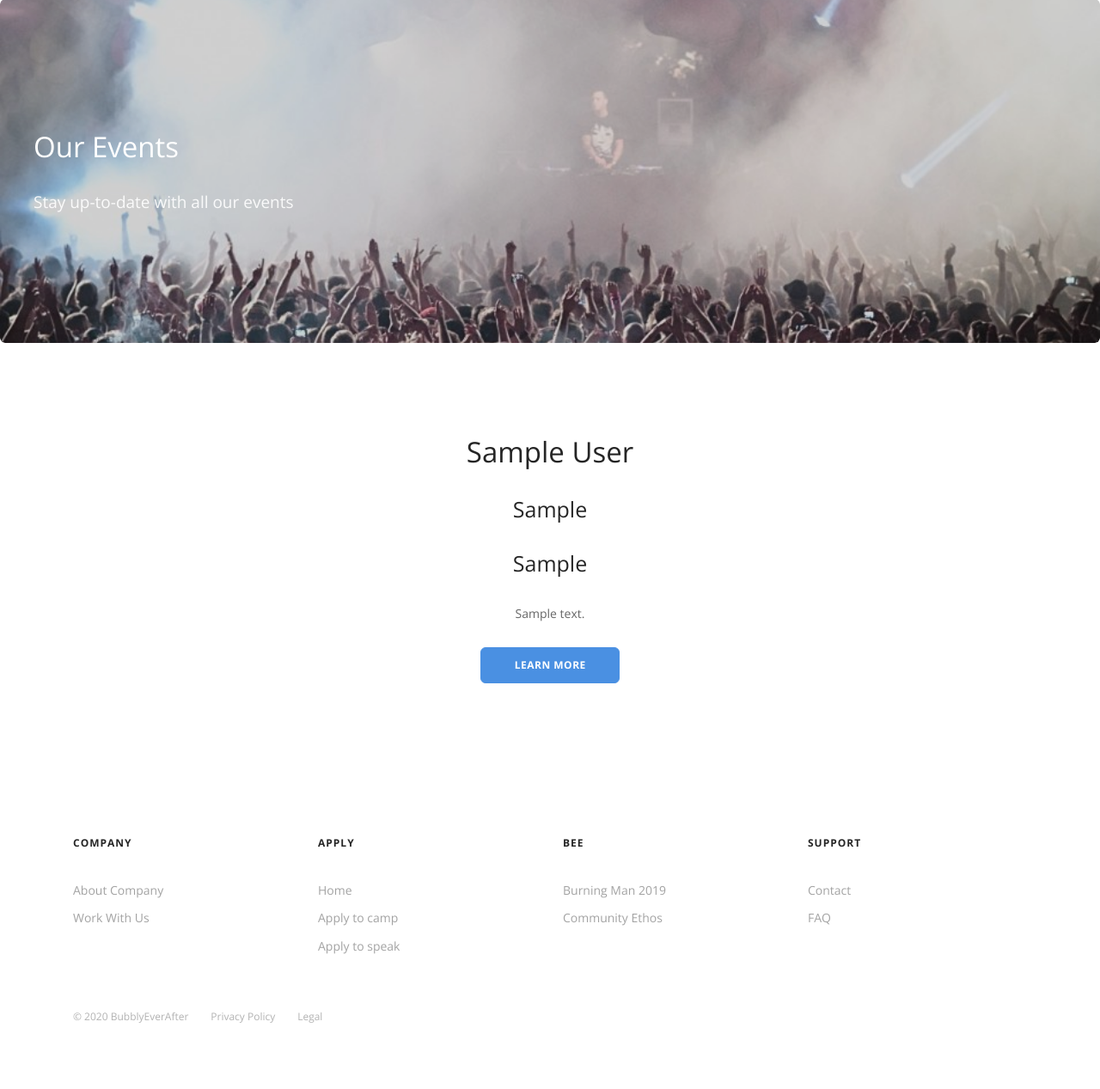
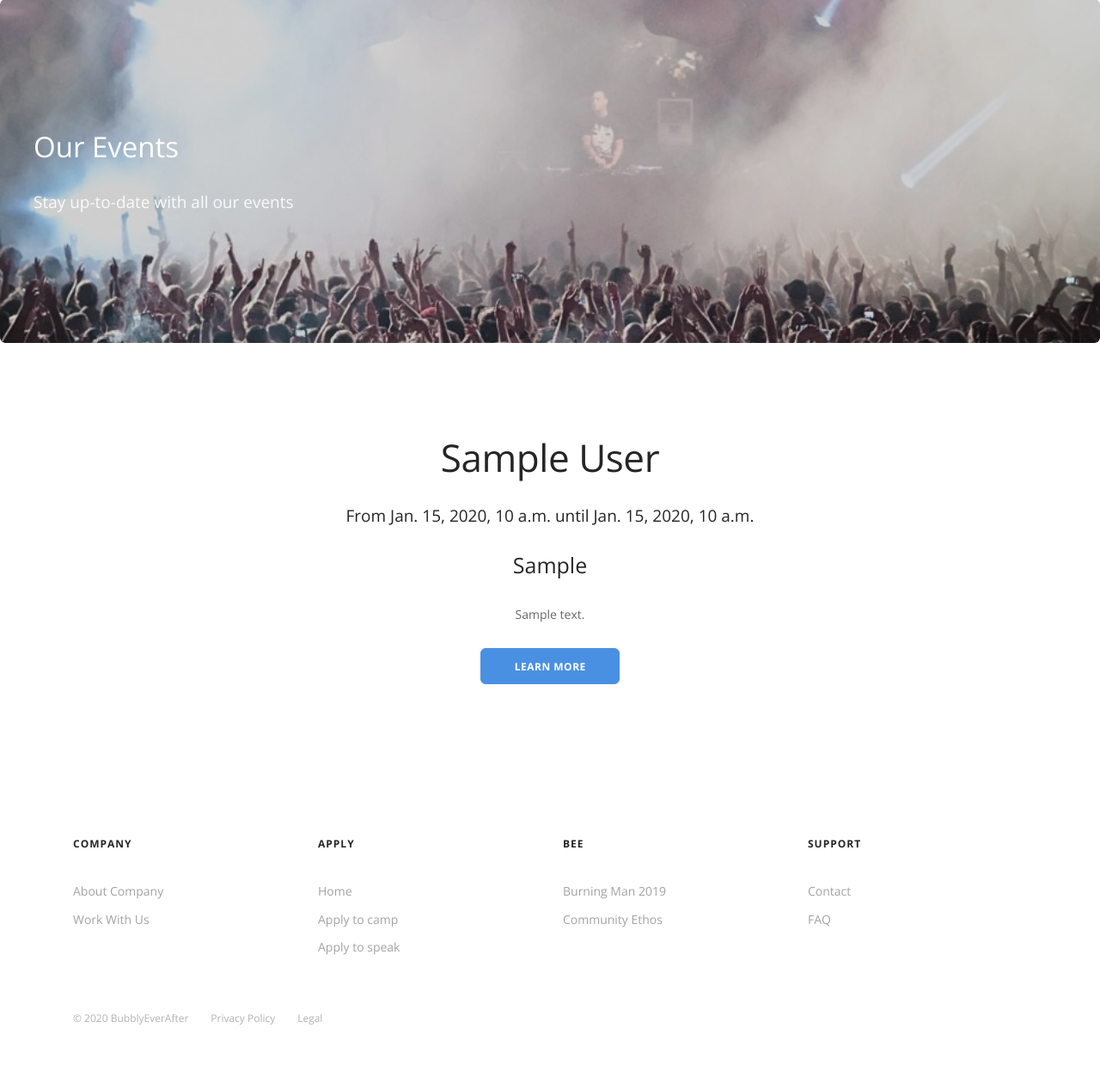
Before and after one commit to Georges7Haddad/BubblyEverAfter, a Django app: page /events in a window 1280 px wide. Shown: the part 91-1358 px from the top of the page at 86% size. Before the commit the page ends 1281 px from the top, so only its background shows below. Run offline with Django 3.2, Linux system fonts and the light colour scheme; tables that the repository leaves empty hold one stand-in row (values such as "Sample post"); some libraries are stand-ins or nearby versions.

Commit message:
updates: [update] changed bubblyevents to BubblyEvents [add] start_date and end_date to create event form [update] changed event_website to facebook_link [update] created a separate html file for the footer and included it in the body [add] message error to be displayed to user in create event form
new:
[update] fixed &nbsp issue in all templates
[update] optimized all templates by moving footer to base.html
[add] new form to create event /create_event
[add] new template to display events from form
[add] new template to create events (should be added to nav_bar of leader)
[update] href all buttons in website to take us to correct page

old:
[update] access to main navbar from base.html
[update] added ContactForm to forms.py
[update] class Contact to models.py
[update] path to staticwebsite
[add] new app "personal" for static_website
[add] homepage for static website
[add] template for about-us
[add] template for blog
[add] form for contact us
[add] template for burning man
[add] template for community ethos

```diff
--- a/MembershipApp/models.py
+++ b/MembershipApp/models.py
@@ -258,10 +258,11 @@ class Contact(models.Model):
     how_can_we_collaborate_and_get_to_know_you_better = models.TextField(max_length=16383)
 
 
-class bubblyevents(models.Model):
+class BubblyEvents(models.Model):
     # create new event form
     name = models.CharField(max_length=127)
     location = models.CharField(max_length=127)
-    schedule = models.CharField(max_length=127)
+    start_date = models.DateTimeField()
+    end_date = models.DateTimeField()
     description = models.CharField(max_length=1023)
-    event_website = models.CharField(max_length=255)
+    facebook_link = models.CharField(max_length=255)
--- a/MembershipApp/templates/MembershipApp/base.html
+++ b/MembershipApp/templates/MembershipApp/base.html
@@ -33,64 +33,9 @@
 <script src="{% static "MembershipApp/js/scripts.js" %}"></script>
 {% block scripts %}
 {% endblock %}
+
+{% include "MembershipApp/navbars/footer.html" %}
 </body>
-
-<footer class="space--sm footer-2">
-    <div class="container">
-        <div class="row">
-            <div class="col-sm-6 col-md-3 col-xs-6">
-                <h6 class="type--uppercase">Company</h6>
-                <ul class="list--hover">
-                    <li><a href="/about">About Company</a></li>
-                    <li><a href="/contact">Work With Us</a></li>
-                </ul>
-            </div>
-            <div class="col-sm-6 col-md-3 col-xs-6">
-                <h6 class="type--uppercase">Apply</h6>
-                <ul class="list--hover">
-                    <li><a href="./">Home</a></li>
-                    <li><a href="/member/register">Apply to camp</a></li>
-                    <li>
-                        <a href="https://accounts.google.com/signin/v2/identifier?service=wise&passive=1209600&continue=https%3A%2F%2Fdocs.google.com%2Fspreadsheets%2Fd%2F188hmLwwL_h-4FlKfq675TmoP0vlZFebk-umBQ1FlzqY%2Fedit%3Fusp%3Dsharing&followup=https%3A%2F%2Fdocs.google.com%2Fspreadsheets%2Fd%2F188hmLwwL_h-4FlKfq675TmoP0vlZFebk-umBQ1FlzqY%2Fedit%3Fusp%3Dsharing&ltmpl=sheets&flowName=GlifWebSignIn&flowEntry=ServiceLogin">Apply
-                            to speak</a></li>
-                </ul>
-            </div>
-            <div class="col-sm-6 col-md-3 col-xs-6">
-                <h6 class="type--uppercase">BEE</h6>
-                <ul class="list--hover">
-                    <li><a href="/burningman">Burning Man 2019</a></li>
-                    <li><a href="/legal">Community Ethos</a></li>
-                </ul>
-            </div>
-            <div class="col-sm-6 col-md-3 col-xs-6">
-                <h6 class="type--uppercase">Support</h6>
-                <ul class="list--hover">
-                    <li><a href="/contact">Contact</a></li>
-                    <li><a href="#">FAQ</a></li>
-                </ul>
-            </div>
-        </div>
-        <div class="row">
-            <div class="col-sm-6"><span class="type--fine-print">© <span class="update-year">2020</span> BubblyEverAfter</span>
-                <a class="type--fine-print" href="#">Privacy Policy</a> <a class="type--fine-print" href="#">Legal</a>
-            </div>
-            <div class="col-sm-6 text-right text-left-xs">
-                <ul class="social-list list-inline list--hover">
-                    <li><a href="#"><i class="socicon socicon-google icon icon--xs"></i></a></li>
-                    <li><a href="#"><i class="socicon socicon-twitter icon icon--xs"></i></a></li>
-                    <li><a href="#"><i class="socicon socicon-facebook icon icon--xs"></i></a></li>
-                    <li><a href="#"><i class="socicon socicon-instagram icon icon--xs"></i></a></li>
-                </ul>
-            </div>
-        </div>
-    </div>
-</footer>
-</div>
-<div class="main-container"></div>
-<script src="{% static "MembershipApp/js/jquery-3.1.1.min.js" %}"></script>
-<script src="{% static "MembershipApp/js/parallax.js" %}"></script>
-<script src="{% static "MembershipApp/js/smooth-scroll.min.js" %}"></script>
-<script src="{% static "MembershipApp/js/scripts.js" %}"></script>
 
 
 </html>
--- a/MembershipApp/templates/MembershipApp/display_events.html
+++ b/MembershipApp/templates/MembershipApp/display_events.html
@@ -28,11 +28,11 @@
             <div class="row">
                 <div class="col-md-8 col-lg-6">
                     <div class="cta">
-                        <h2>{{ event.name }}</h2>
-                        <h3>{{ event.schedule }}</h3>
+                        <h1>{{ event.name }}</h1>
+                        <h4> From {{ event.start_date }} until {{ event.end_date }}</h4>
                         <h3>{{ event.location }}</h3>
                         <p>{{ event.description }}</p>
-                        <a class="btn btn--primary type--uppercase" href="{{ event.event_website }}"> <span
+                        <a class="btn btn--primary type--uppercase" href="{{ event.facebook_link }}"> <span
                                 class="btn__text">
                             Learn more
                         </span> </a>
--- /dev/null
+++ b/MembershipApp/templates/MembershipApp/navbars/footer.html
@@ -0,0 +1,71 @@
+{% load static %}
+<!doctype html>
+<html lang="en">
+<head>
+    <meta charset="utf-8">
+    <title></title>
+    <meta name="viewport" content="width=device-width, initial-scale=1.0">
+    <link href="{% static "MembershipApp/css/stack-interface.css" %}" rel="stylesheet" type="text/css" media="all">
+    <link href="{% static "MembershipApp/css/bootstrap.css" %}" rel="stylesheet" type="text/css" media="all"/>
+    <link href="{% static "MembershipApp/css/stack-interface.css" %}" rel="stylesheet" type="text/css" media="all"/>
+    <link href="{% static "MembershipApp/css/theme.css" %}" rel="stylesheet" type="text/css" media="all"/>
+    <link href="{% static "MembershipApp/css/custom.css" %}" rel="stylesheet" type="text/css" media="all"/>
+    <link href="https://fonts.googleapis.com/css?family=Open+Sans:200,300,400,400i,500,600,700" rel="stylesheet">
+
+</head>
+<body data-smooth-scroll-offset="77">
+<footer class="space--sm footer-2">
+    <div class="container">
+        <div class="row">
+            <div class="col-sm-6 col-md-3 col-xs-6">
+                <h6 class="type--uppercase">Company</h6>
+                <ul class="list--hover">
+                    <li><a href="/about">About Company</a></li>
+                    <li><a href="/contact">Work With Us</a></li>
+                </ul>
+            </div>
+            <div class="col-sm-6 col-md-3 col-xs-6">
+                <h6 class="type--uppercase">Apply</h6>
+                <ul class="list--hover">
+                    <li><a href="./">Home</a></li>
+                    <li><a href="/member/register">Apply to camp</a></li>
+                    <li>
+                        <a href="https://accounts.google.com/signin/v2/identifier?service=wise&passive=1209600&continue=https%3A%2F%2Fdocs.google.com%2Fspreadsheets%2Fd%2F188hmLwwL_h-4FlKfq675TmoP0vlZFebk-umBQ1FlzqY%2Fedit%3Fusp%3Dsharing&followup=https%3A%2F%2Fdocs.google.com%2Fspreadsheets%2Fd%2F188hmLwwL_h-4FlKfq675TmoP0vlZFebk-umBQ1FlzqY%2Fedit%3Fusp%3Dsharing&ltmpl=sheets&flowName=GlifWebSignIn&flowEntry=ServiceLogin">Apply
+                            to speak</a></li>
+                </ul>
+            </div>
+            <div class="col-sm-6 col-md-3 col-xs-6">
+                <h6 class="type--uppercase">BEE</h6>
+                <ul class="list--hover">
+                    <li><a href="/burningman">Burning Man 2019</a></li>
+                    <li><a href="/legal">Community Ethos</a></li>
+                </ul>
+            </div>
+            <div class="col-sm-6 col-md-3 col-xs-6">
+                <h6 class="type--uppercase">Support</h6>
+                <ul class="list--hover">
+                    <li><a href="/contact">Contact</a></li>
+                    <li><a href="#">FAQ</a></li>
+                </ul>
+            </div>
+        </div>
+        <div class="row">
+            <div class="col-sm-6"><span class="type--fine-print">© <span class="update-year">2020</span> BubblyEverAfter</span>
+                <a class="type--fine-print" href="#">Privacy Policy</a> <a class="type--fine-print" href="#">Legal</a>
+            </div>
+            <div class="col-sm-6 text-right text-left-xs">
+                <ul class="social-list list-inline list--hover">
+                    <li><a href="#"><i class="socicon socicon-google icon icon--xs"></i></a></li>
+                    <li><a href="#"><i class="socicon socicon-twitter icon icon--xs"></i></a></li>
+                    <li><a href="#"><i class="socicon socicon-facebook icon icon--xs"></i></a></li>
+                    <li><a href="#"><i class="socicon socicon-instagram icon icon--xs"></i></a></li>
+                </ul>
+            </div>
+        </div>
+    </div>
+</footer>
+</div>
+
+
+</body>
+</html>
--- a/StaticWebsite/views.py
+++ b/StaticWebsite/views.py
@@ -1,7 +1,8 @@
+from django.contrib import messages
 from django.shortcuts import render, redirect
 
 from MembershipApp.forms import ContactForm, CreateEvent
-from MembershipApp.models import bubblyevents
+from MembershipApp.models import BubblyEvents
 from MembershipApp.views import leadership_required
 
 
@@ -39,7 +40,7 @@ def contact(request):
 
 
 def display_events(request):
-    events = bubblyevents.objects.all()
+    events = BubblyEvents.objects.all()
     context = {
         "events": events
     }
@@ -58,6 +59,7 @@ def create_event(request):
             event_form.save()
             return redirect("/display_events")
         else:
+            messages.warning(request, "Please fill all fields appropriately ")
             return render(
                 request=request,
                 template_name="MembershipApp/createvent.html",
```
Also changed, not shown: MembershipApp/forms.py (+5 -4 lines), MembershipApp/migrations/0005_auto_20200427_1624.py (added).
